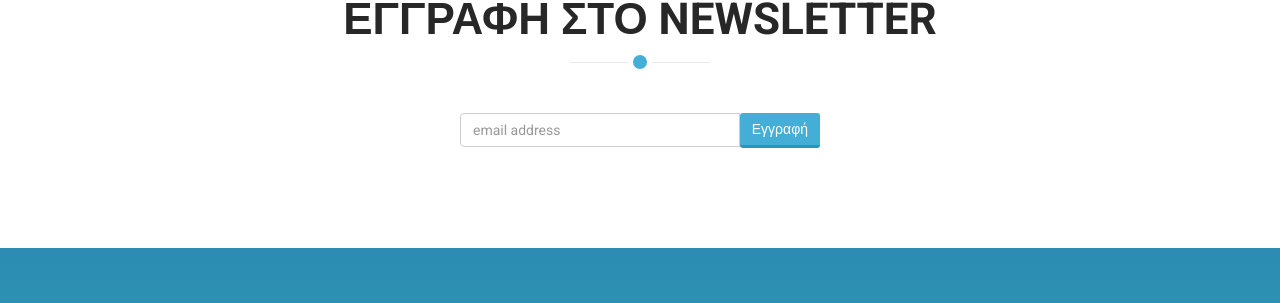
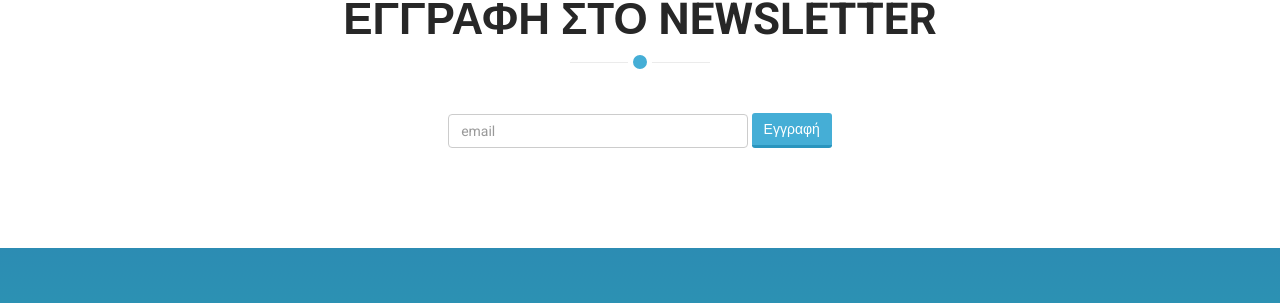
Before and after one commit to Codefully/done, a Jekyll site: the page built from index.html, in a window 1280 px wide and 900 px high, scrolled down 1497 px. Shown: the part 147-450 px from the top of the window. Built offline with Jekyll 4.4.1, drawn with Linux system fonts in a browser that asks for light colours.

Commit message:
newsletter form refactoring

```diff
--- a/_includes/newsletter.html
+++ b/_includes/newsletter.html
@@ -5,16 +5,12 @@
     <div class="section-header">
       <h2 class="section-title text-center wow fadeInDown animated">Εγγραφη στο Newsletter</h2>
     </div>
-    <div class="row">
-      <div class="col-md-4 col-md-offset-4">
     <!-- Begin MailChimp Signup Form -->
-        <div id="mc_embed_signup">
-          <form action="//diacomopoulos.us11.list-manage.com/subscribe/post?u=7414cd13853bd1e2eff1e8bd7&amp;id=7f10cd3e62" method="post" id="mc-embedded-subscribe-form" name="mc-embedded-subscribe-form" class="validate" target="_blank" novalidate>
-            <div id="mc_embed_signup_scroll" class="input-group">
-              <input type="email" value="" name="EMAIL" class="email form-control" id="mce-EMAIL" placeholder="email address" required>
-              <span class="input-group-btn">
+    <div id="mc_embed_signup" class="text-center">
+      <form action="//diacomopoulos.us11.list-manage.com/subscribe/post?u=7414cd13853bd1e2eff1e8bd7&amp;id=7f10cd3e62" method="post" id="mc-embedded-subscribe-form" name="mc-embedded-subscribe-form" class="validate form-inline" target="_blank" novalidate>
+        <div id="mc_embed_signup_scroll">
+          <input type="email" value="" name="EMAIL" class="email form-control" id="mce-EMAIL" placeholder="email" required style="min-width: 300px;">
           <button type="submit" name="subscribe" class="btn btn-primary">Εγγραφή</button>
-              </span>
           <!-- real people should not fill this in and expect good things - do not remove this or risk form bot signups-->
           <div style="position: absolute; left: -5000px;">
             <input type="text" name="b_7414cd13853bd1e2eff1e8bd7_7f10cd3e62" tabindex="-1" value="">
@@ -23,6 +19,4 @@
       </form>
     </div>
   </div>
-    </div>
-  </div>
 </section>
```
Lines whose indentation alone changed are shown as unchanged.
